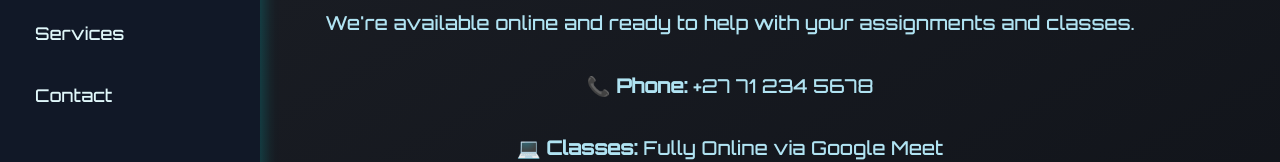
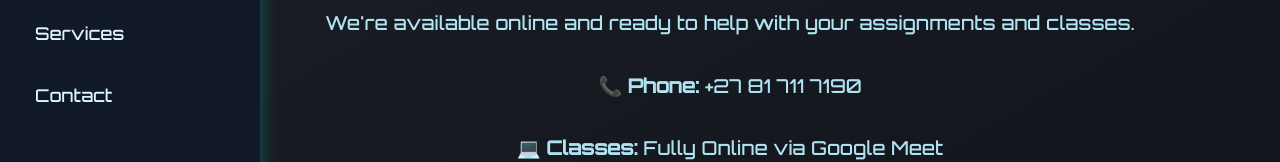
Before and after one commit to MulangaNetshidzati/DevSpark, a plain HTML site: page Contact us.html in a window 1280 px wide. Shown: the part 156-318 px from the top of the page. Drawn offline with Linux system fonts and the light colour scheme.

Commit message:
Update Contact us.html

```diff
--- a/Contact us.html
+++ b/Contact us.html
@@ -6,8 +6,6 @@
   <title>DevSpark - Contact</title>
   <link href="https://fonts.googleapis.com/css2?family=Orbitron:wght@500&display=swap" rel="stylesheet">
   <link rel="stylesheet" href="styles.css" />
-
-  <!-- Font Awesome for WhatsApp Icon -->
   <link rel="stylesheet" href="https://cdnjs.cloudflare.com/ajax/libs/font-awesome/6.5.0/css/all.min.css">
 </head>
 <body>
@@ -26,7 +24,7 @@
     <p>We're available online and ready to help with your assignments and classes.</p>
 
     <div class="contact-info">
-      <p>📞 <strong>Phone:</strong> +27 71 234 5678</p>
+      <p>📞 <strong>Phone:</strong> +27 81 711 7190</p>
       <p>💻 <strong>Classes:</strong> Fully Online via Google Meet</p>
       <p>📱 <strong>For all communication and support, use WhatsApp:</strong></p>
     </div>
@@ -38,7 +36,6 @@
     </a>
   </div>
 
-  <!-- ===== Sticky Footer ===== -->
   <footer class="footer">
     <p>
       &copy; 2025 DevSpark. All rights reserved.
```
